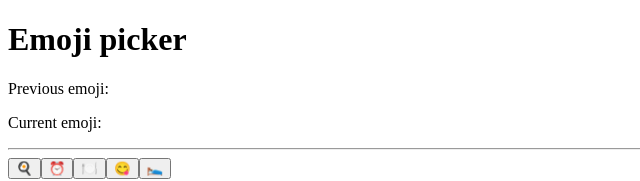
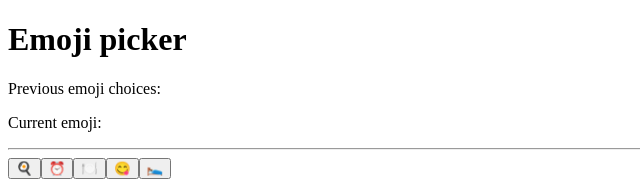
Before and after one commit to cynthiacodes/emoji-picker-app, a React (Create React App) app: page / in a window 1280 px wide. Shown: the top 181 px of the page, without its empty margins (0-640 px from the left). Built offline with nearby package versions, Linux system fonts and the light colour scheme; the HTML template or start-up script is replaced by a standard one.

Commit message:
added array to store emoji picked using array state

```diff
--- a/src/component/EmojiPicker.tsx
+++ b/src/component/EmojiPicker.tsx
@@ -2,35 +2,35 @@ import { useState } from "react";
 
 export default function EmojiPicker(): JSX.Element {
   const [currentEmojiFromCurrentRender, queueRerenderWithNewEmoji] =
-    useState<string>();
-  const [previousEmojiFromCurrentRender, queueRerenderWithNewpreviousEmoji] =
-    useState<string>();
+    useState<string>("");
+  const [storedEmojisFromCurrentRender, queueRerenderWithNewStoreEmoji] =
+    useState<string[]>([]);
 
   const handleEggEmojiClick = () => {
     queueRerenderWithNewEmoji("🍳");
-    queueRerenderWithNewpreviousEmoji(currentEmojiFromCurrentRender);
+    queueRerenderWithNewStoreEmoji(prevStoredEmojis => [...prevStoredEmojis,currentEmojiFromCurrentRender]);
   };
   const handleClockEmojiClick = () => {
     queueRerenderWithNewEmoji("⏰");
-    queueRerenderWithNewpreviousEmoji(currentEmojiFromCurrentRender);
+    queueRerenderWithNewStoreEmoji(prevStoredEmojis => [...prevStoredEmojis,currentEmojiFromCurrentRender]);
   };
   const handlePlateEmojiClick = () => {
     queueRerenderWithNewEmoji("🍽️");
-    queueRerenderWithNewpreviousEmoji(currentEmojiFromCurrentRender);
+    queueRerenderWithNewStoreEmoji(prevStoredEmojis => [...prevStoredEmojis,currentEmojiFromCurrentRender]);
   };
   const handleYummyEmojiClick = () => {
     queueRerenderWithNewEmoji("😋");
-    queueRerenderWithNewpreviousEmoji(currentEmojiFromCurrentRender);
+    queueRerenderWithNewStoreEmoji(prevStoredEmojis => [...prevStoredEmojis,currentEmojiFromCurrentRender]);
   };
   const handleBedEmojiClick = () => {
     queueRerenderWithNewEmoji("🛌");
-    queueRerenderWithNewpreviousEmoji(currentEmojiFromCurrentRender);
+    queueRerenderWithNewStoreEmoji(prevStoredEmojis => [...prevStoredEmojis,currentEmojiFromCurrentRender]);
   };
 
   return (
     <>
       <h1>Emoji picker</h1>
-      <p>Previous emoji: {previousEmojiFromCurrentRender}</p>
+      <p>Previous emoji choices: {storedEmojisFromCurrentRender}</p>
       <p>Current emoji: {currentEmojiFromCurrentRender}</p>
       <hr />
       <button onClick={handleEggEmojiClick}>🍳</button>
```
